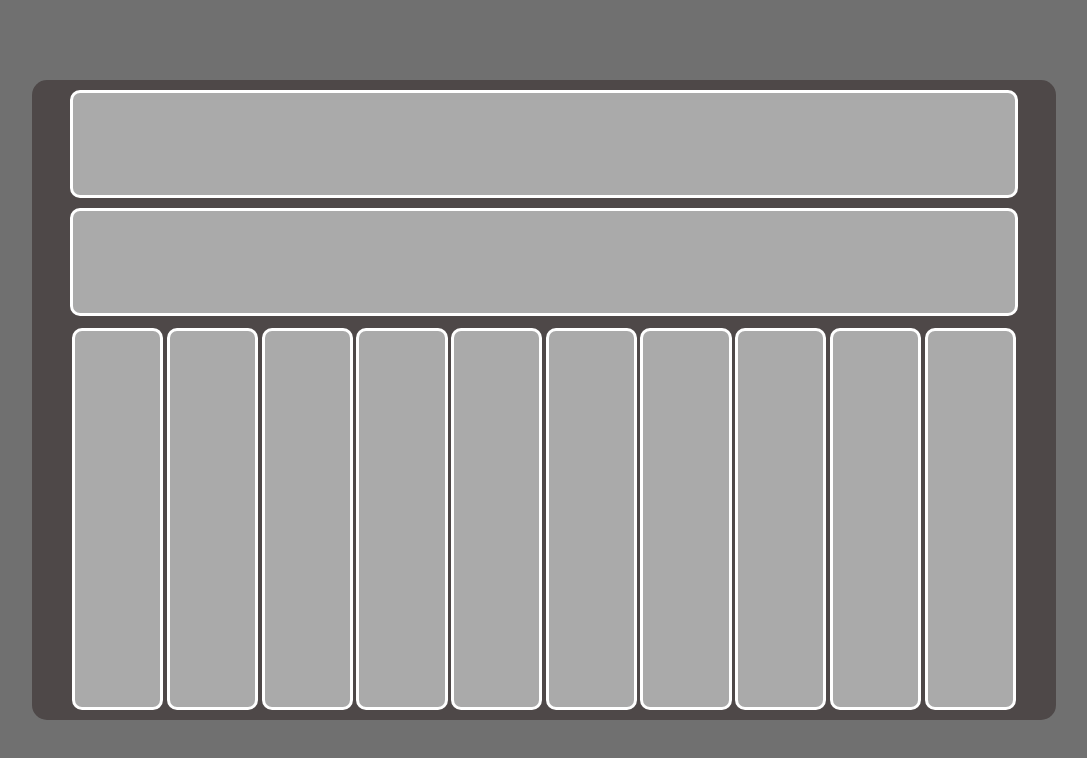
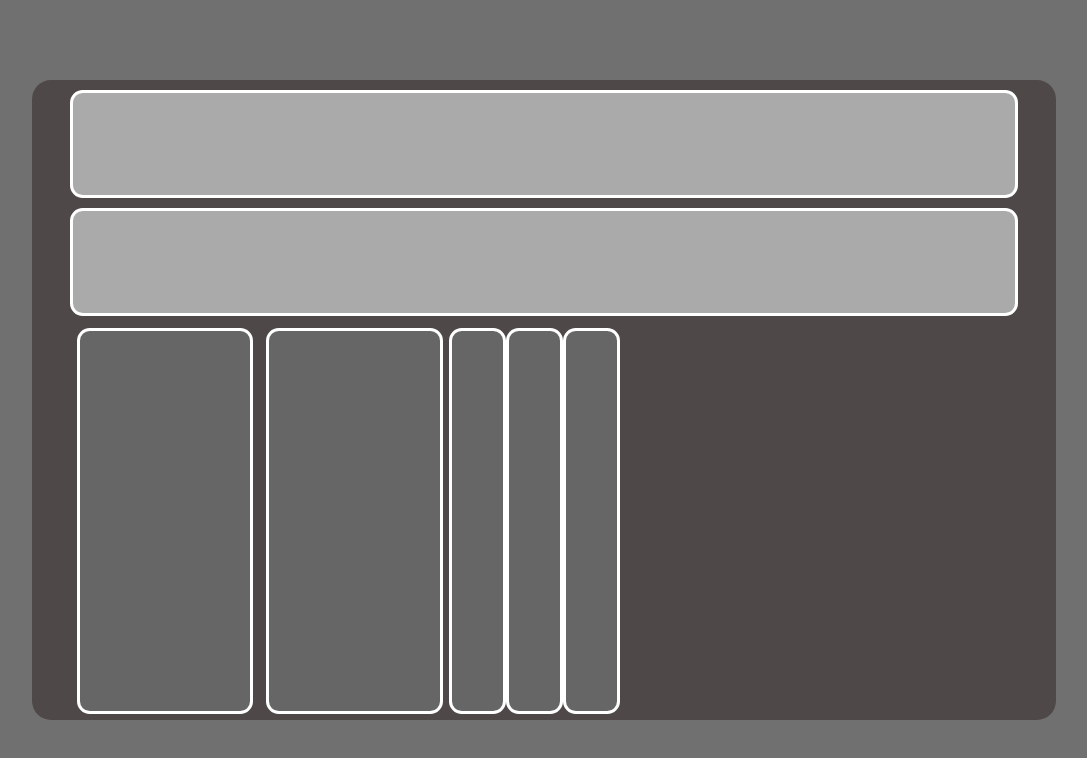
Before and after one commit to Therealajahn/MylarMini, a React (Create React App) app: page / in a window 1280 px wide. Shown: the top 758 px of the page, without its empty margins (96-1183 px from the left). Built offline with nearby package versions, Linux system fonts and the light colour scheme.

Commit message:
made some progress on the main panel div

```diff
--- a/src/View/MiniModular/MiniModular.js
+++ b/src/View/MiniModular/MiniModular.js
@@ -8,7 +8,7 @@ export default function MiniModular() {
         backgroundColor: '#4E4848',
         justifySelf: 'center',
         alignSelf: 'center',
-        borderRadius: '15px',
+        borderRadius: '1.5vw',
         display: 'grid',
         gridTemplateRows: '20% 20% 60%',
         gridTemplateAreas: `
@@ -21,19 +21,28 @@ export default function MiniModular() {
         gridArea: 'main',
         display: 'grid',
         gridTemplateRows: '100%',
-        gridTemplateColumns:'repeat(10,10%)',
+        gridTemplateColumns: '20% 20% 6% 6% 6% 6% 6% 6% 6% 6%',
         width:'92.5%',
         height:'99%',
         justifySelf:'center',
         marginTop:'-.8%',
     }
-    let renderSomePlates = (renderNumber) => {
-        return Array(renderNumber).fill(
-            <Plate
-                height= '99%'
-                width='90%'
-            />
-        )
+    let renderSomePlates = (renderNumber,heightArray) => {
+        let plateArray = [];
+        for(let i = 0; i < renderNumber; i++){
+                if(heightArray.length){
+                    i++;
+                }
+                plateArray.push(
+                    <Plate
+                        height= {heightArray[i] + '%'}
+                        width='90%'
+                        plateColor='#666666'
+                        key={i}
+                    />
+                )
+        }
+        return plateArray;
     }
     return(
         <div style={backPlate}>
@@ -46,7 +55,7 @@ export default function MiniModular() {
             />
 
             <div style={mainPlateWrapper}>
-                {renderSomePlates(10)}
+                {renderSomePlates(10,[100,100,100,100,100,100,100,100,100,100])}
             </div>
         </div>
             )
--- a/src/View/Plate/Plate.js
+++ b/src/View/Plate/Plate.js
@@ -8,7 +8,7 @@ export default function Plate({gridArea,plateColor,width,height,alignSelf,margin
             gridArea: gridArea,
             marginTop: marginTop,
             backgroundColor: `${plateColor ? plateColor : '#aaaaaa'}`,
-            borderRadius: '10px',
+            borderRadius: '1vw',
             border: 'solid 3px white'
         }}>
         </div>
```
